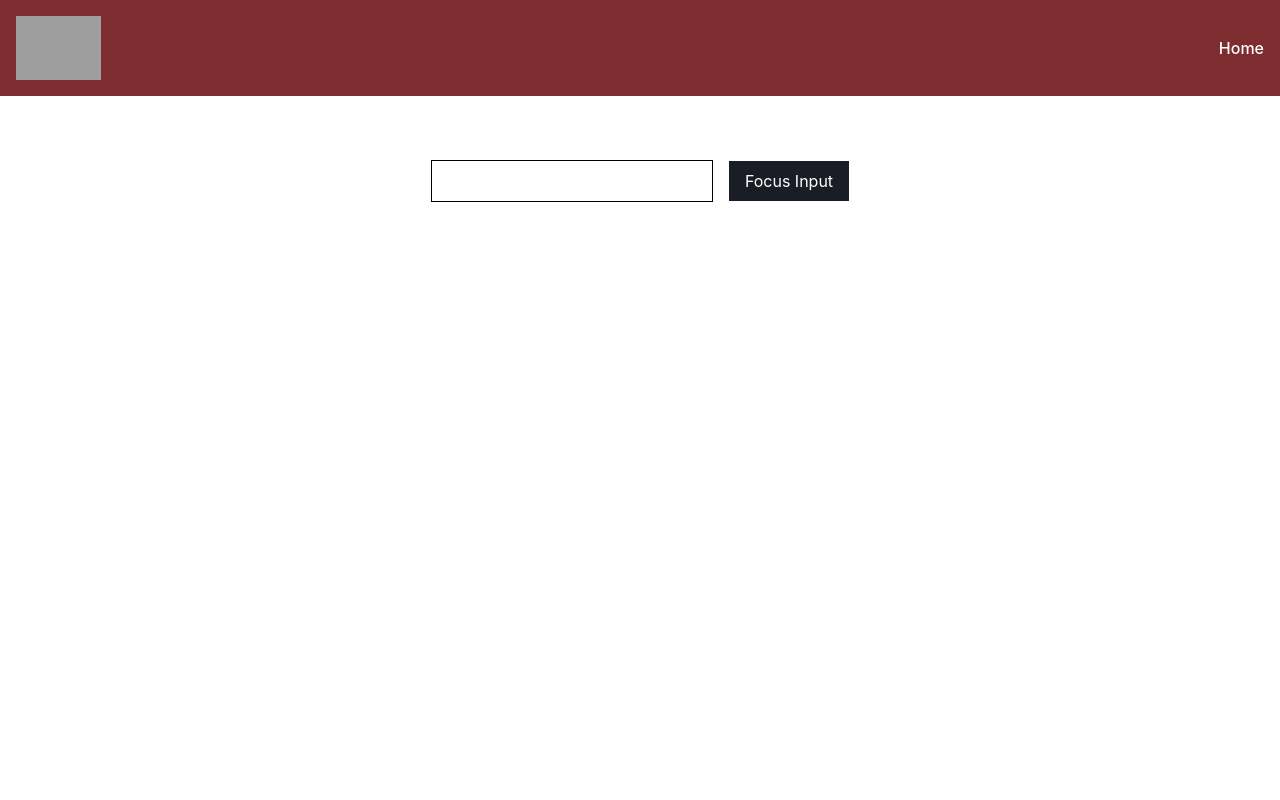
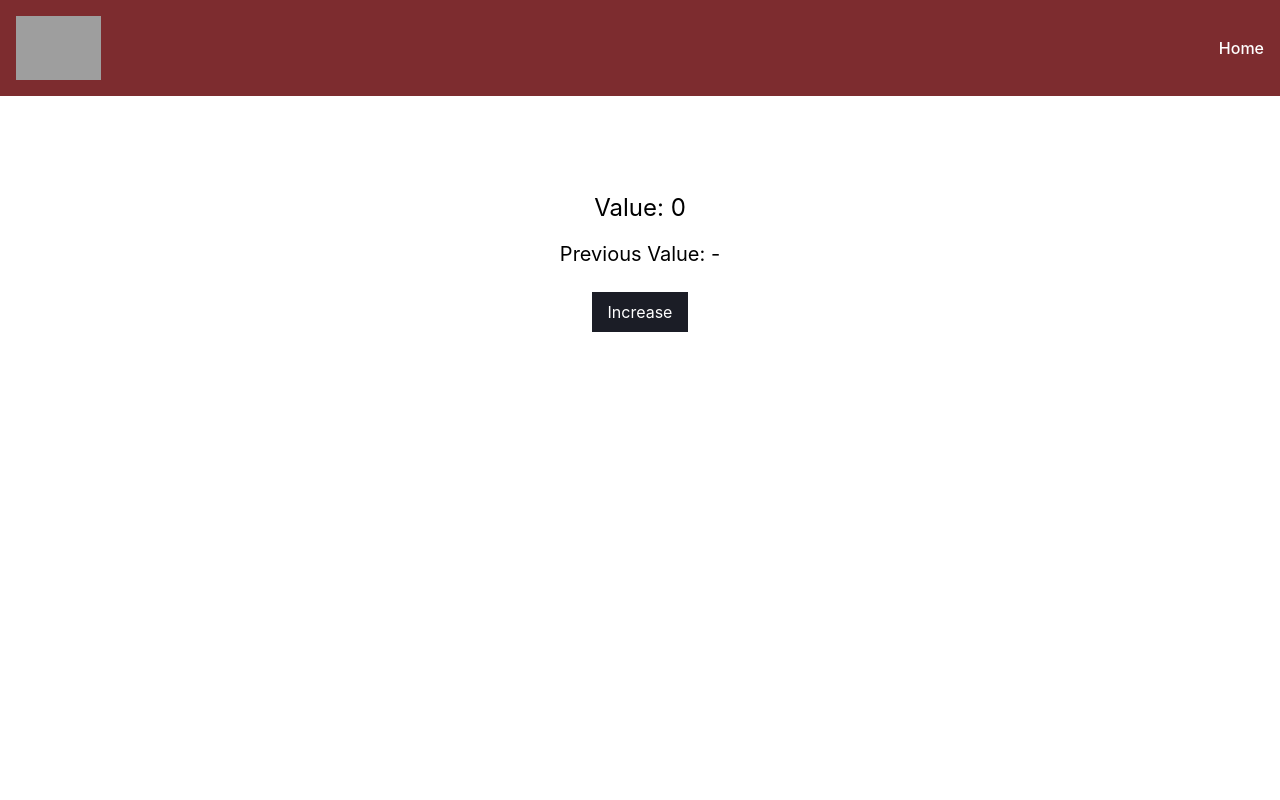
Before and after one commit to dimitriadis1998-web/cf9-react-app, a React (Vite) app: page / in a window 1280 px wide. Shown: the top 800 px of the page. Built offline with nearby package versions, Linux system fonts and the light colour scheme; grey boxes are pictures that could not be loaded.

Commit message:
add : PreviousValue component

```diff
--- a/src/App.tsx
+++ b/src/App.tsx
@@ -3,13 +3,14 @@
 // import ClassComponent from "./components/LesssonTwo/ClassComponent.tsx";
 // import ArrowFunctionalComponent from "./components/LesssonTwo/ArrowFunctionalComponent.tsx";
 import Layout from "./components/Layout.tsx";
+import PreviousValue from "./components/LessonSix/PreviousValue.tsx";
 // import CounterAdvanced from "./components/LessonFour/CounterAdvanced.tsx";
 // import Counter from "./components/LessonFour/Counter.tsx";
 // import ClassCounter from "./components/LessonFour/ClassCounter.tsx";
 // import NameChanger from "./components/LessonFive/NameChanger.tsx";
 // import CounterWithCustomHook from "./components/LessonFive/CounterWithCustomHook.tsx";
 // import WindowSize from "./components/LessonSix/WindowSize.tsx";
-import FocusInput from "./components/LessonSix/FocusInput.tsx";
+// import FocusInput from "./components/LessonSix/FocusInput.tsx";
 
 
 
@@ -105,7 +106,8 @@
             {/*<NameChanger/>*/}
             {/*<CounterWithCustomHook/>*/}
             {/*<WindowSize/>*/}
-            <FocusInput/>
+            {/*<FocusInput/>*/}
+            <PreviousValue/>
         </Layout>
 
 
--- a/src/components/LessonSix/FocusInput.tsx
+++ b/src/components/LessonSix/FocusInput.tsx
@@ -8,9 +8,9 @@
         inputRef.current?.focus();
     }
 
-    // useEffect(() => {
-    //     inputRef.current?.focus();
-    // },[])
+    useEffect(() => {
+        inputRef.current?.focus();
+    },[])
 
     return (
         <>
--- /dev/null
+++ b/src/components/LessonSix/PreviousValue.tsx
@@ -0,0 +1,30 @@
+import CounterButton from "../LessonFour/CounterButton.tsx";
+import {useEffect, useRef, useState} from "react";
+
+const PreviousValue = () => {
+
+    const [count ,setCount] = useState(0);
+    const prevCountRef = useRef<number | null>(null)
+
+
+
+    useEffect(()=>{
+        prevCountRef.current = count;
+        console.log("prevCounter",prevCountRef.current);
+    },[count])
+
+
+    return (
+        <>
+            <div className="text-center pt-12">
+                <h1 className="text-2xl mb-4">Value: {count}</h1>
+                <h2 className="text-xl mb-6 ">Previous Value: {prevCountRef.current ?? "-"}</h2>
+                <CounterButton
+                    label="Increase"
+                    onClick={()=> setCount((prev)=> prev +1)}/>
+            </div>
+        </>
+    )
+}
+
+export default PreviousValue;
```
